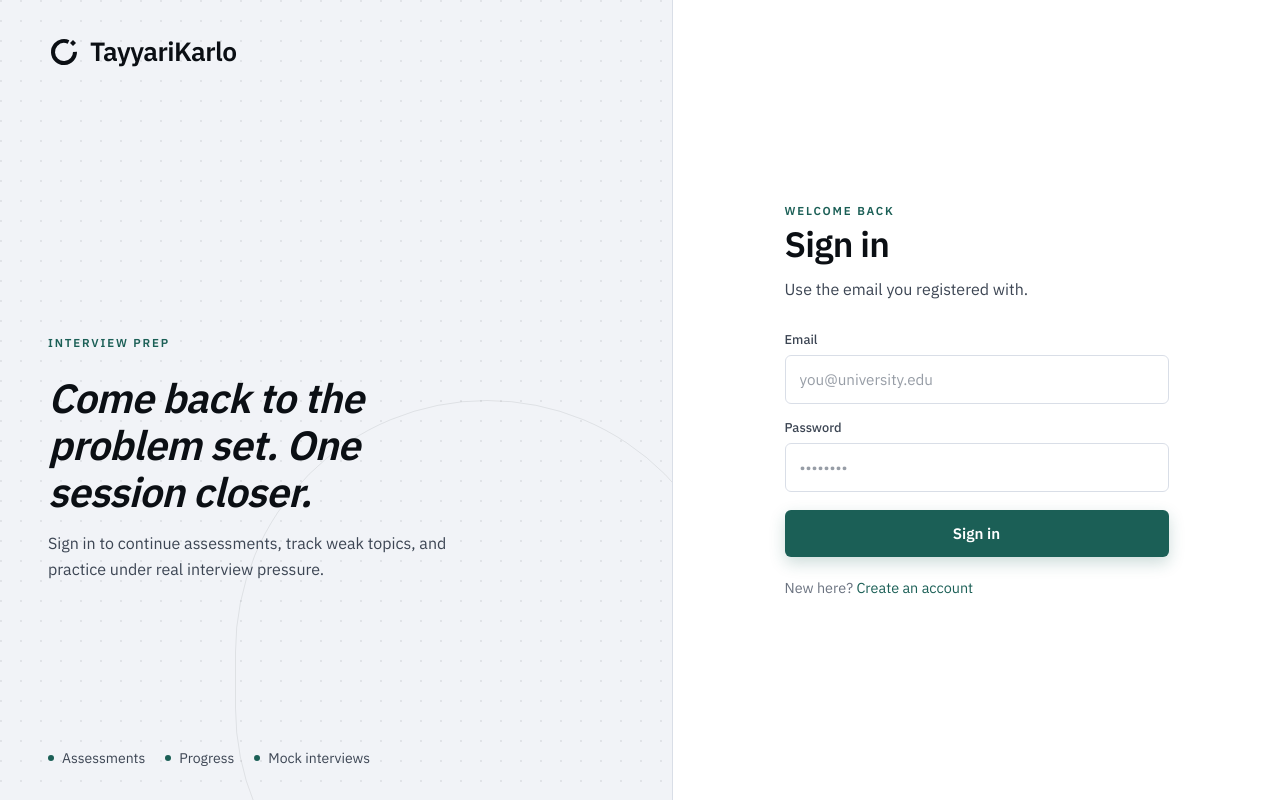
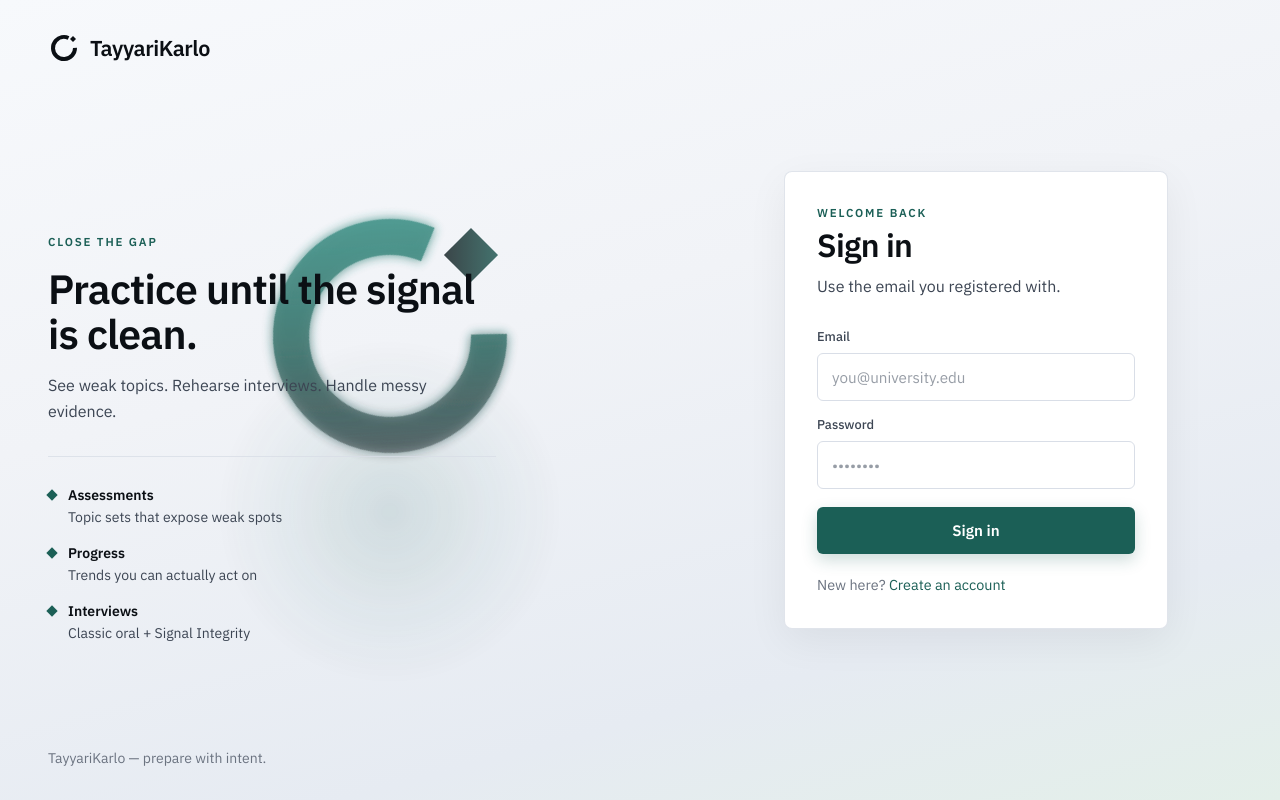
Before and after one commit to MuhammadBilal64/TayyariKarlo, a React (Vite) app in the folder apps/web/: page /login in a window 1280 px wide. Built offline with nearby package versions, Linux system fonts and the light colour scheme; no server answers.

Commit message:
feat(ui): redesign AuthShell with approved Orbit Gap brand
Steel Stage split: revolving HeroOrbitMark pillars left, form card right.

Co-authored-by: Muhammad Bilal <155463851+MuhammadBilal64@users.noreply.github.com>

```diff
--- a/apps/web/src/features/auth/components/AuthShell.tsx
+++ b/apps/web/src/features/auth/components/AuthShell.tsx
@@ -1,11 +1,14 @@
 import type { ReactNode } from 'react';
 import { BrandLockup } from '../../../shared/ui/BrandLockup';
+import { HeroOrbitMark } from '../../home/components/HeroOrbitMark';
+
+const pillars = [
+  { label: 'Assessments', detail: 'Topic sets that expose weak spots' },
+  { label: 'Progress', detail: 'Trends you can actually act on' },
+  { label: 'Interviews', detail: 'Classic oral + Signal Integrity' },
+] as const;
 
 type AuthShellProps = {
-  eyebrow: string;
-  quote: string;
-  brandBody: ReactNode;
-  brandFooter?: ReactNode;
   formEyebrow: string;
   title: string;
   subtitle: string;
@@ -14,10 +17,6 @@ type AuthShellProps = {
 };
 
 export function AuthShell({
-  eyebrow,
-  quote,
-  brandBody,
-  brandFooter,
   formEyebrow,
   title,
   subtitle,
@@ -25,44 +24,70 @@ export function AuthShell({
   footer,
 }: AuthShellProps) {
   return (
-    <div className="grid min-h-screen lg:grid-cols-[1.05fr_0.95fr]">
-      <aside className="graph-bg relative flex flex-col justify-between overflow-hidden px-6 py-6 sm:px-10 sm:py-8 lg:px-12">
+    <div className="home-steel-stage grid min-h-screen lg:grid-cols-[1.05fr_0.95fr]">
+      <aside className="relative flex flex-col justify-between overflow-hidden px-6 py-6 sm:px-10 sm:py-8 lg:px-12">
         <div
           aria-hidden
-          className="pointer-events-none absolute inset-x-[-10%] bottom-[-20%] left-[35%] h-[70%] rounded-full border border-ink/8"
+          className="home-orbit-glow pointer-events-none absolute top-[38%] left-1/2 h-[22rem] w-[22rem] -translate-x-1/2 rounded-full lg:left-[58%] lg:top-[42%]"
         />
+        <div
+          aria-hidden
+          className="pointer-events-none absolute top-[42%] left-1/2 hidden -translate-x-1/2 -translate-y-1/2 sm:block lg:left-[58%]"
+        >
+          <HeroOrbitMark className="h-[min(42vw,18rem)] w-[min(42vw,18rem)] opacity-80" />
+        </div>
+
         <BrandLockup
           to="/"
           markClassName="h-8 w-8 shrink-0 text-ink"
-          wordmarkClassName="font-display text-[1.65rem] tracking-[-0.02em] text-ink"
+          wordmarkClassName="font-display text-[1.35rem] tracking-[-0.02em] text-ink"
         />
 
-        <div className="relative mt-10 max-w-md lg:mt-[12vh]">
+        <div className="relative z-10 mt-10 max-w-md lg:mt-[8vh]">
           <p className="m-0 text-[0.72rem] font-semibold tracking-[0.16em] text-signal uppercase">
-            {eyebrow}
+            Close the gap
           </p>
-          <p className="font-display mt-6 text-[clamp(1.8rem,3.4vw,2.55rem)] leading-[1.15] tracking-[-0.02em] text-ink italic">
-            {quote}
+          <h2 className="font-display mt-4 m-0 text-[clamp(1.85rem,3.2vw,2.65rem)] leading-[1.1] font-bold tracking-[-0.03em] text-ink">
+            Practice until the signal is clean.
+          </h2>
+          <p className="mt-4 text-base leading-relaxed text-ink-soft">
+            See weak topics. Rehearse interviews. Handle messy evidence.
           </p>
-          <div className="mt-3.5 text-base leading-relaxed text-ink-soft">
-            {brandBody}
-          </div>
+
+          <ul className="mt-8 flex list-none flex-col gap-4 border-t border-line/80 p-0 pt-7">
+            {pillars.map((item) => (
+              <li key={item.label} className="flex gap-3">
+                <span
+                  aria-hidden
+                  className="mt-1.5 h-2 w-2 shrink-0 rotate-45 bg-signal"
+                />
+                <div>
+                  <p className="m-0 text-sm font-semibold text-ink">
+                    {item.label}
+                  </p>
+                  <p className="m-0 mt-0.5 text-sm text-ink-soft">
+                    {item.detail}
+                  </p>
+                </div>
+              </li>
+            ))}
+          </ul>
         </div>
 
-        <div className="relative mt-10 text-sm text-ink-soft lg:mt-0">
-          {brandFooter}
-        </div>
+        <p className="relative z-10 mt-10 hidden text-sm text-mute lg:mt-0 lg:block">
+          TayyariKarlo — prepare with intent.
+        </p>
       </aside>
 
-      <main className="flex items-start justify-center border-t border-line bg-paper-lift px-6 py-10 shadow-[var(--shadow-panel)] sm:px-10 lg:items-center lg:border-t-0 lg:border-l lg:py-12">
-        <div className="ui-enter w-full max-w-96">
+      <main className="relative z-10 flex items-start justify-center px-6 py-10 sm:px-10 lg:items-center lg:py-12">
+        <div className="ui-enter w-full max-w-96 rounded-[8px] border border-line/80 bg-surface px-6 py-8 shadow-[var(--shadow-panel)] sm:px-8">
           <p className="m-0 text-[0.72rem] font-semibold tracking-[0.16em] text-signal uppercase">
             {formEyebrow}
           </p>
-          <h1 className="font-display mt-2 text-[2.2rem] leading-none font-normal tracking-[-0.03em] text-ink">
+          <h1 className="font-display mt-2 text-[2rem] leading-none font-bold tracking-[-0.03em] text-ink">
             {title}
           </h1>
-          <p className="mt-3.5 max-w-md text-base leading-relaxed text-ink-soft">
+          <p className="mt-3 max-w-md text-base leading-relaxed text-ink-soft">
             {subtitle}
           </p>
           <div className="mt-7">{children}</div>
--- a/apps/web/src/features/auth/pages/LoginPage.tsx
+++ b/apps/web/src/features/auth/pages/LoginPage.tsx
@@ -52,25 +52,6 @@ export function LoginPage() {
 
   return (
     <AuthShell
-      eyebrow="Interview prep"
-      quote="Come back to the problem set. One session closer."
-      brandBody="Sign in to continue assessments, track weak topics, and practice under real interview pressure."
-      brandFooter={
-        <div className="flex flex-wrap gap-5">
-          <span className="inline-flex items-center gap-2">
-            <i className="inline-block size-1.5 rounded-full bg-signal" />
-            Assessments
-          </span>
-          <span className="inline-flex items-center gap-2">
-            <i className="inline-block size-1.5 rounded-full bg-signal" />
-            Progress
-          </span>
-          <span className="inline-flex items-center gap-2">
-            <i className="inline-block size-1.5 rounded-full bg-signal" />
-            Mock interviews
-          </span>
-        </div>
-      }
       formEyebrow="Welcome back"
       title="Sign in"
       subtitle="Use the email you registered with."
@@ -102,7 +83,7 @@ export function LoginPage() {
           required
         />
         {error ? (
-          <p className="mb-3.5 rounded-[10px] bg-danger-soft px-3.5 py-2.5 text-[0.85rem] text-danger">
+          <p className="mb-3.5 rounded-[6px] bg-danger-soft px-3.5 py-2.5 text-[0.85rem] text-danger">
             {error}
           </p>
         ) : null}
--- a/apps/web/src/features/auth/pages/RegisterPage.tsx
+++ b/apps/web/src/features/auth/pages/RegisterPage.tsx
@@ -52,25 +52,6 @@ export function RegisterPage() {
 
   return (
     <AuthShell
-      eyebrow="Start preparing"
-      quote="A quiet place to get interview-ready."
-      brandBody={
-        <ul className="m-0 grid list-none gap-2.5 p-0">
-          <li className="flex items-start gap-2.5">
-            <span className="mt-1.5 size-2 shrink-0 rounded-[2px] bg-signal" />
-            Timed assessments by topic and difficulty
-          </li>
-          <li className="flex items-start gap-2.5">
-            <span className="mt-1.5 size-2 shrink-0 rounded-[2px] bg-signal" />
-            Clear progress on weak areas
-          </li>
-          <li className="flex items-start gap-2.5">
-            <span className="mt-1.5 size-2 shrink-0 rounded-[2px] bg-signal" />
-            Practice interviews when you are ready
-          </li>
-        </ul>
-      }
-      brandFooter="No clutter. Just the work that moves you forward."
       formEyebrow="New account"
       title="Create account"
       subtitle="Three fields. You can refine your profile later."
@@ -113,7 +94,7 @@ export function RegisterPage() {
           required
         />
         {error ? (
-          <p className="mb-3.5 rounded-[10px] bg-danger-soft px-3.5 py-2.5 text-[0.85rem] text-danger">
+          <p className="mb-3.5 rounded-[6px] bg-danger-soft px-3.5 py-2.5 text-[0.85rem] text-danger">
             {error}
           </p>
         ) : null}
```
Also changed, not shown: 2 other files (tests, documents, lock files or other folders).
